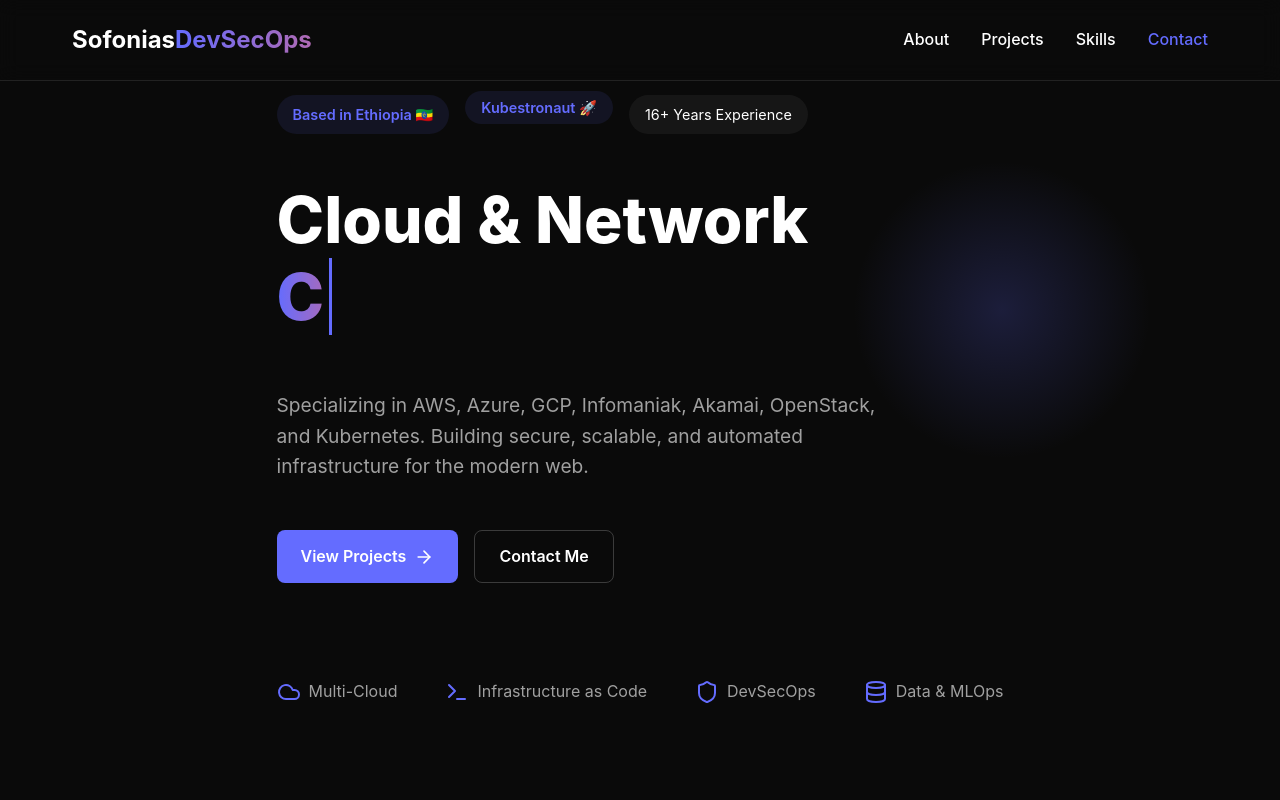
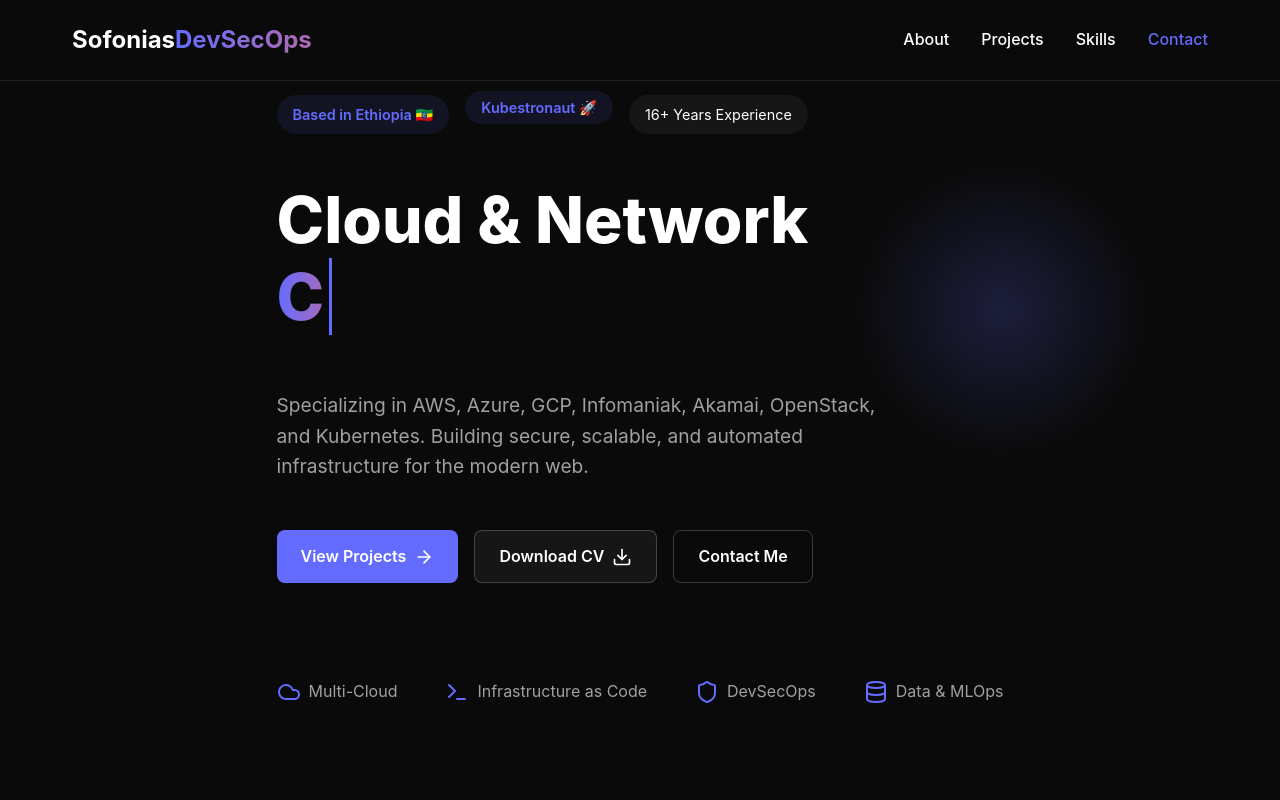
Before and after one commit to Sofoniasm/personal-portfolio, a React (Vite) app: page /#contact in a window 1280 px wide. Shown: the top 800 px of the page. Built offline with nearby package versions, Linux system fonts and the light colour scheme.

Commit message:
feat: Add Download CV button and resume file

```diff
--- a/src/components/Hero.jsx
+++ b/src/components/Hero.jsx
@@ -1,5 +1,5 @@
 import React from 'react';
-import { ArrowRight, Cloud, Terminal, Shield, Database } from 'lucide-react';
+import { ArrowRight, Cloud, Terminal, Shield, Database, Download } from 'lucide-react';
 
 const Hero = () => {
     const [text, setText] = React.useState('');
@@ -117,11 +117,28 @@ const Hero = () => {
                     <a href="#projects" className="btn-primary" style={{ display: 'flex', alignItems: 'center', gap: '0.5rem' }}>
                         View Projects <ArrowRight size={20} />
                     </a>
+                    <a href="/Sofonias_Mengistu_Resume.pdf" download="Sofonias_Mengistu_Resume.pdf" style={{
+                        padding: '0.8rem 1.5rem',
+                        border: '1px solid rgba(255,255,255,0.2)',
+                        borderRadius: '8px',
+                        fontWeight: '600',
+                        display: 'flex',
+                        alignItems: 'center',
+                        gap: '0.5rem',
+                        backgroundColor: 'rgba(255,255,255,0.05)',
+                        textDecoration: 'none',
+                        color: 'white'
+                    }}>
+                        Download CV <Download size={20} />
+                    </a>
                     <a href="#contact" style={{
                         padding: '0.8rem 1.5rem',
                         border: '1px solid rgba(255,255,255,0.2)',
                         borderRadius: '8px',
-                        fontWeight: '600'
+                        fontWeight: '600',
+                        display: 'flex',
+                        alignItems: 'center',
+                        justifyContent: 'center'
                     }}>
                         Contact Me
                     </a>
```
Also changed, not shown: 1 other file (tests, documents, lock files or other folders).
